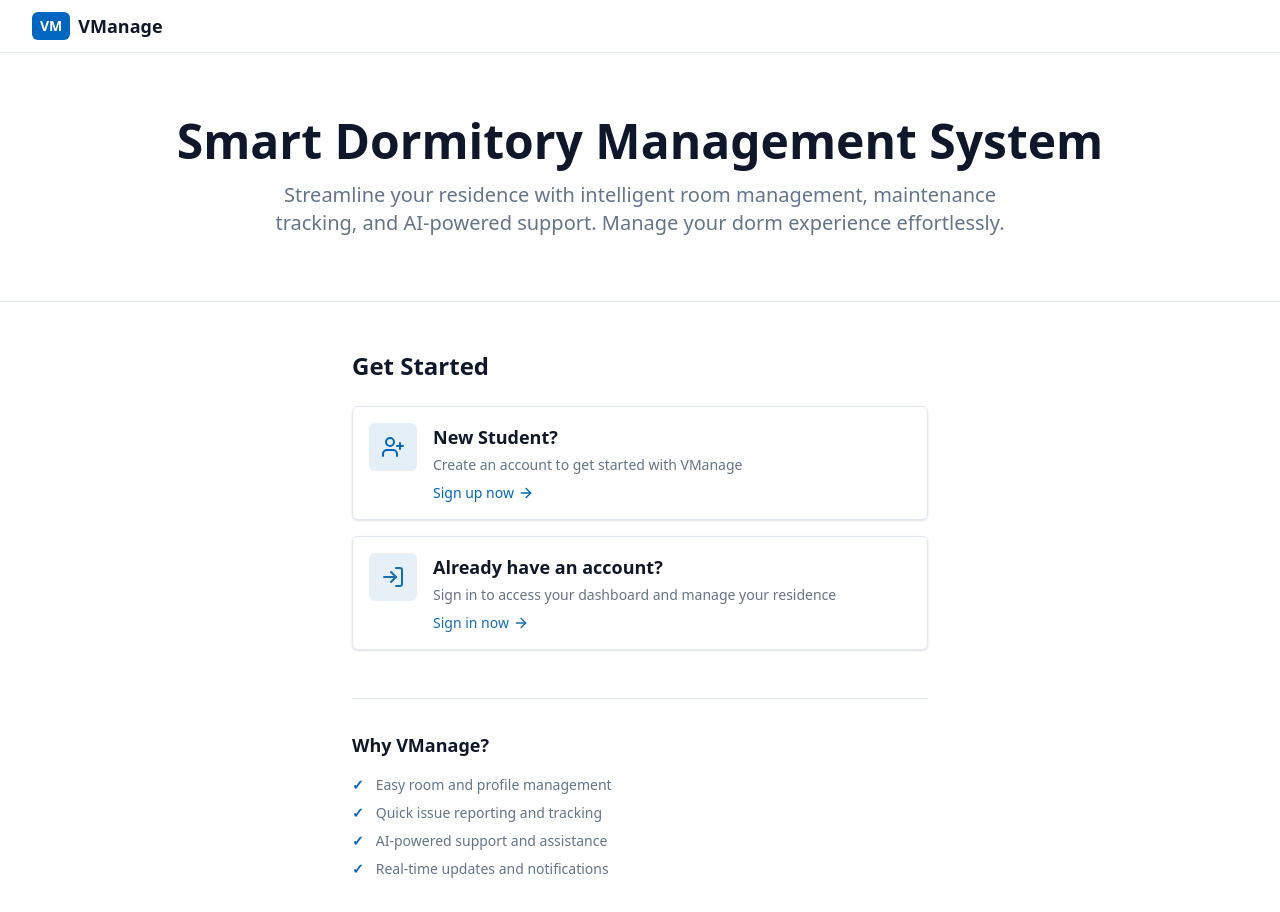
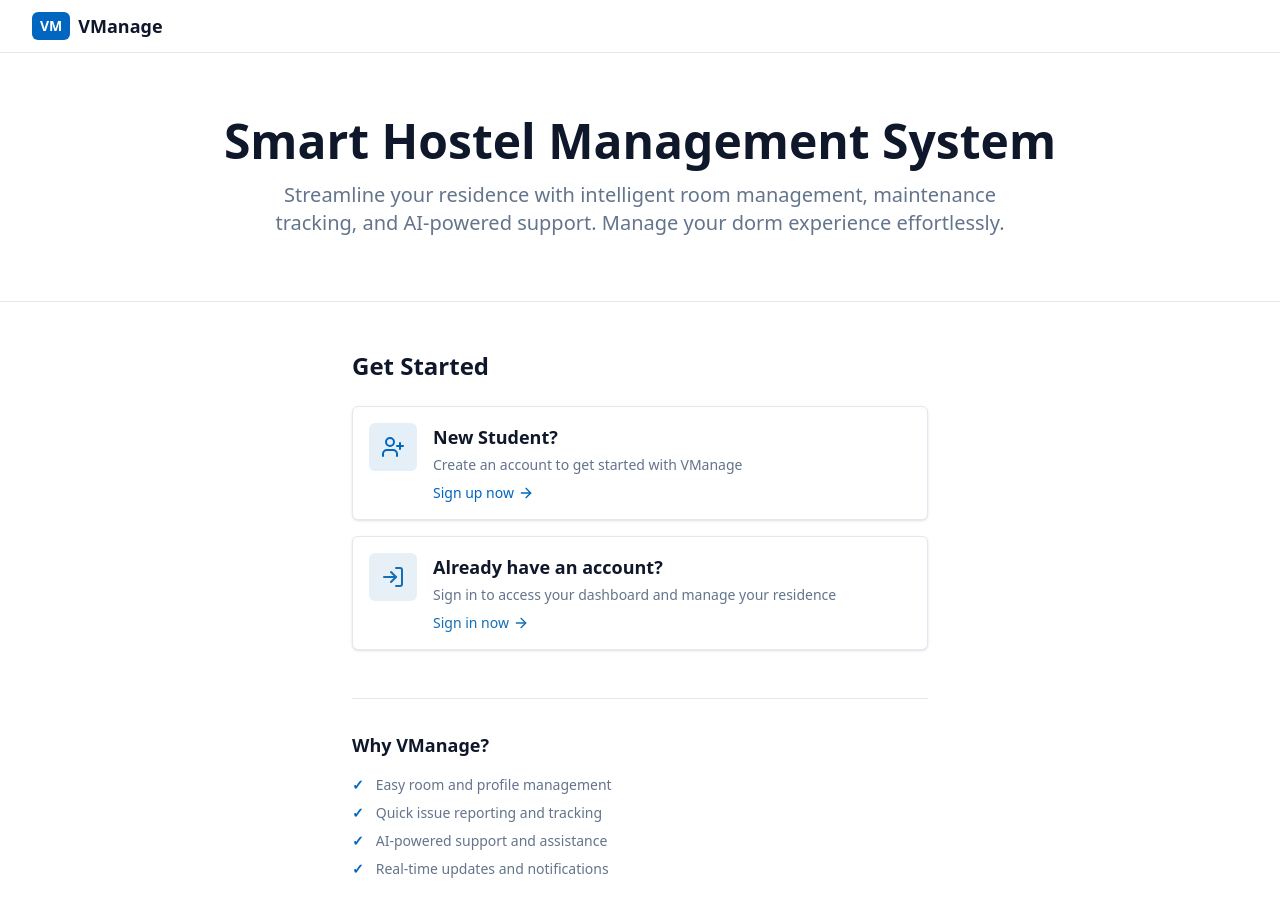
Before and after one commit to Sudharshan348/VManage, a Next.js app: page / in a window 1280 px wide. Shown: the top 912 px of the page. Built offline with nearby package versions, Linux system fonts and the light colour scheme.

Commit message:
small changes made

```diff
--- a/app/page.tsx
+++ b/app/page.tsx
@@ -20,7 +20,7 @@ export default function HomePage() {
       <div className="bg-white border-b border-border">
         <div className="mx-auto max-w-7xl px-4 py-16 sm:px-6 lg:px-8 text-center">
           <h1 className="text-5xl font-bold text-foreground mb-4">
-            Smart Dormitory Management System
+            Smart Hostel Management System
           </h1>
           <p className="text-xl text-muted-foreground max-w-3xl mx-auto">
             Streamline your residence with intelligent room management, maintenance tracking, and AI-powered support. Manage your dorm experience effortlessly.
```
